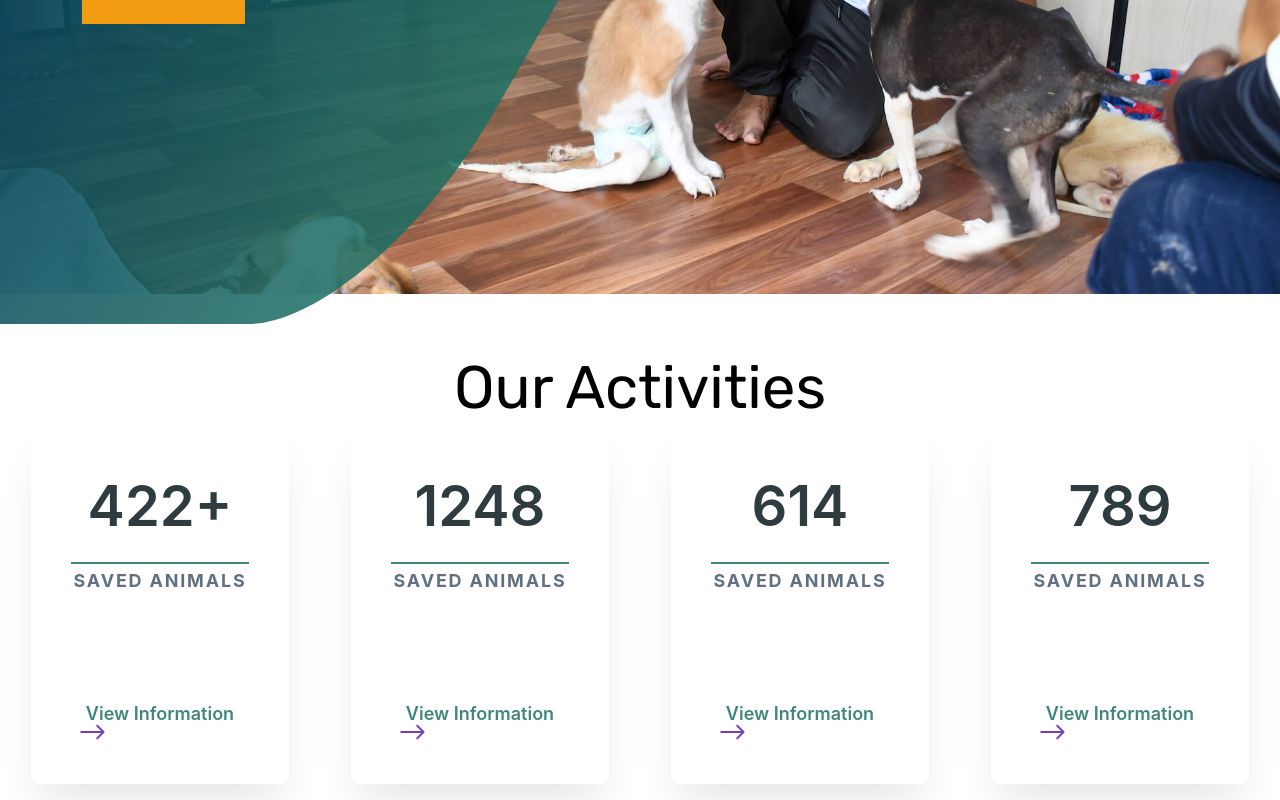
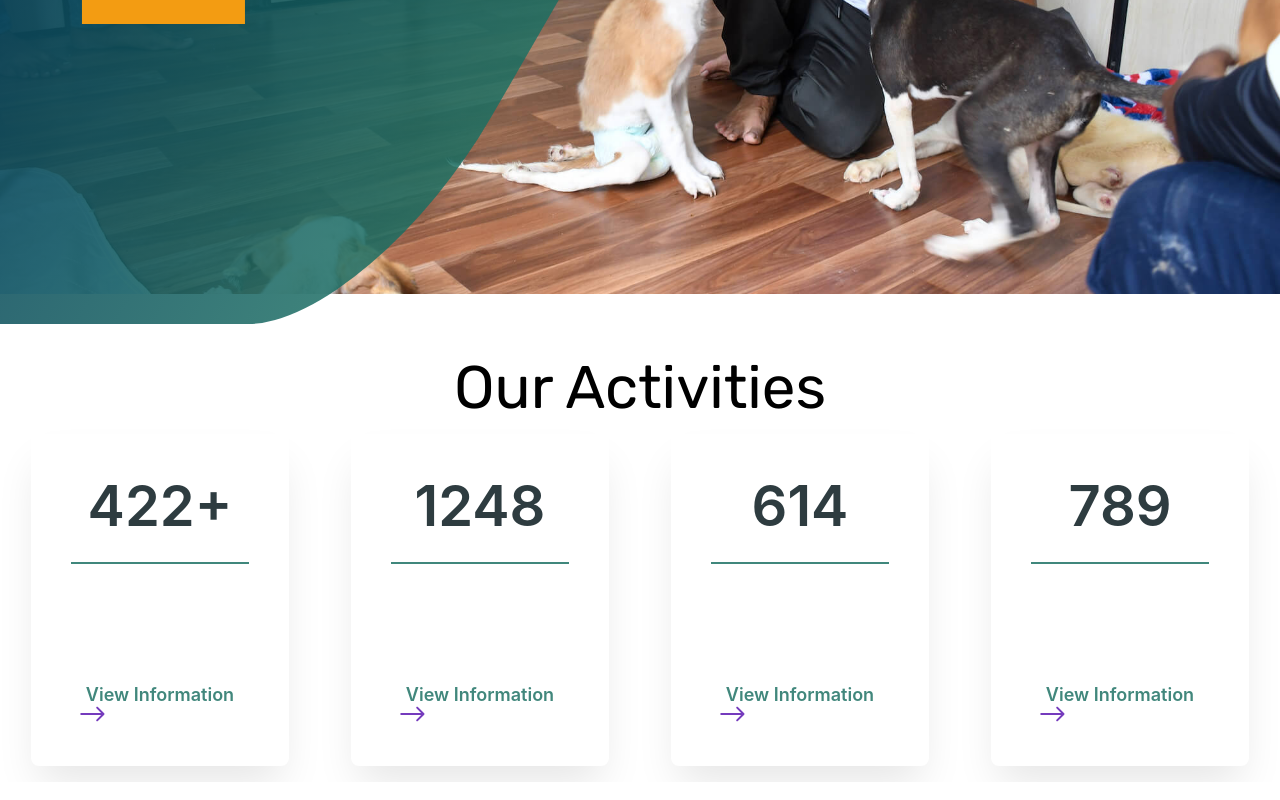
Before and after one commit to abhinandarun-02/Earth-For-All, a React (Create React App) app: page / in a window 1280 px wide. Shown: the part 444-1244 px from the top of the page. Built offline with nearby package versions, Linux system fonts and the light colour scheme.

Commit message:
fix: add card info card title

```diff
--- a/src/Components/Home/InfoCard.jsx
+++ b/src/Components/Home/InfoCard.jsx
@@ -4,7 +4,6 @@ const InfoCard = (props) => {
     return (
         <a href="#" class="data-card">
         <h3>{props.number}</h3>
-        <h4>{props.title}</h4>
         <h4>{props.name}</h4>
         <p>{props.text}</p>
         <span class="link-text">
```
